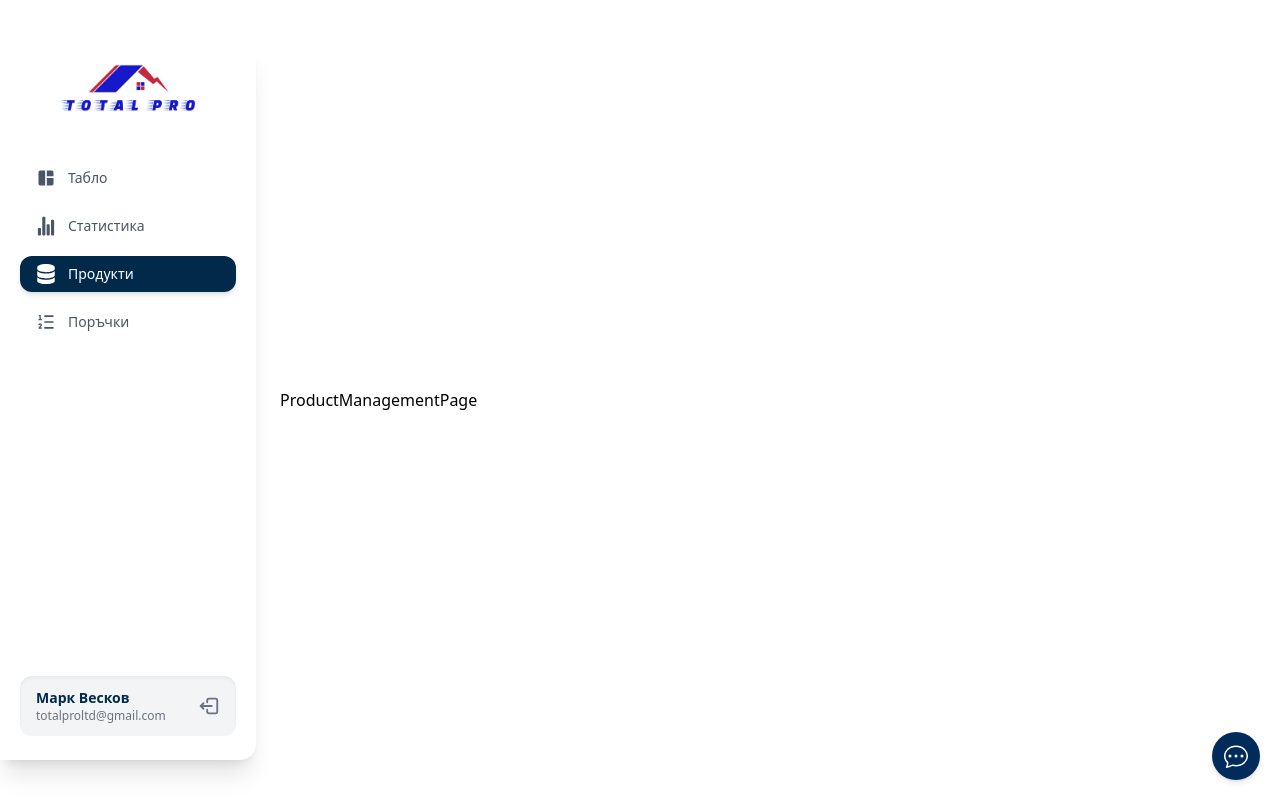
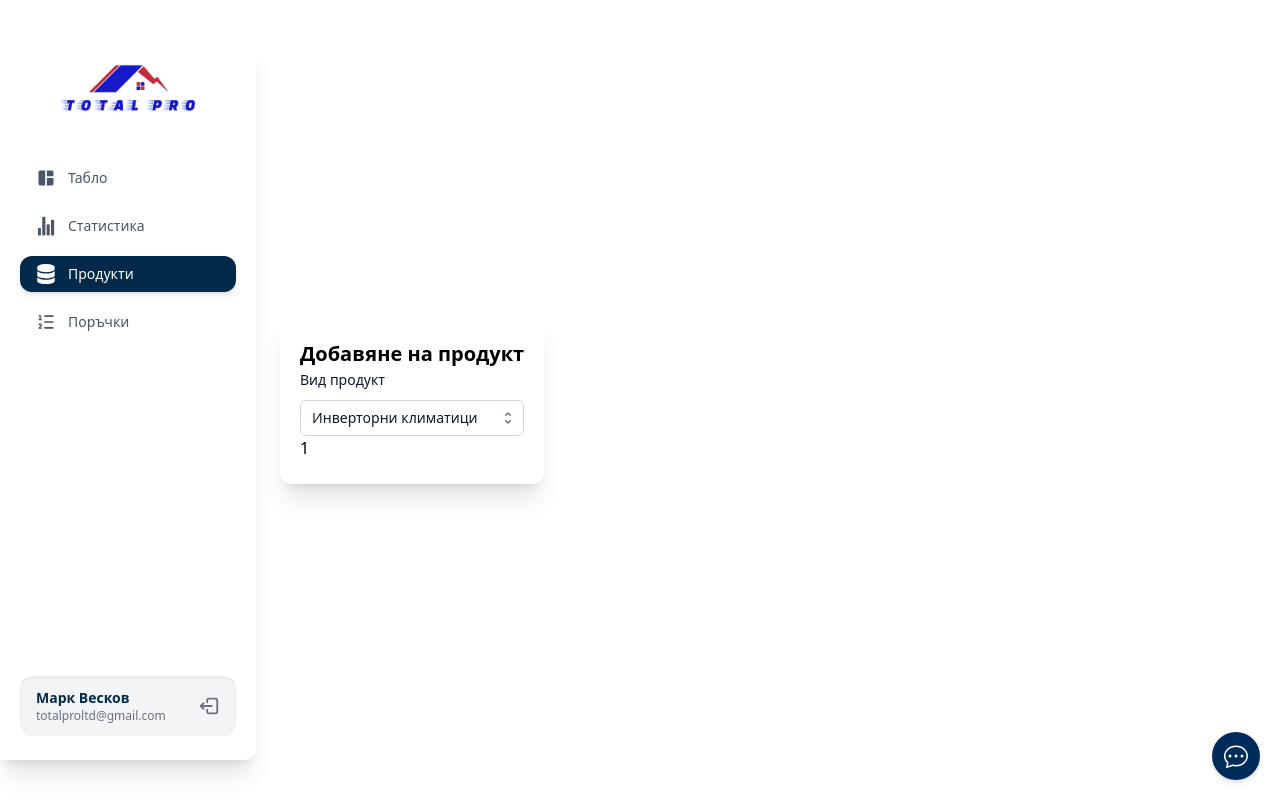
Before and after one commit to MarkVsudo/TotalPro, a React (Vite) app in the folder client/: page /dashboard/products in a window 1280 px wide. Built offline with nearby package versions, Linux system fonts and the light colour scheme.

Commit message:
Working on product managent page in dashboard

```diff
--- a/client/src/components/DashboardPageComponents/Sidebar.jsx
+++ b/client/src/components/DashboardPageComponents/Sidebar.jsx
@@ -33,7 +33,7 @@ const Sidebar = () => {
   ];
 
   return (
-    <div className="sticky top-0 flex flex-col px-5 py-6 h-[90vh] w-64 bg-white text-gray-800 shadow-xl rounded-r-2xl">
+    <div className="sticky top-0 flex flex-col px-5 py-6 h-[90vh] w-64 bg-white text-gray-800 shadow-xl rounded-r-xl">
       <Link to="/" className="flex items-center gap-3 mb-12 justify-center">
         <img
           alt="Nav logo"
--- a/client/src/pages/DashboardPages/ProductManagementPage.jsx
+++ b/client/src/pages/DashboardPages/ProductManagementPage.jsx
@@ -1,7 +1,107 @@
 import React from "react";
+import { useState } from "react";
+import {
+  Label,
+  Listbox,
+  ListboxButton,
+  ListboxOption,
+  ListboxOptions,
+} from "@headlessui/react";
+import { ChevronUpDownIcon } from "@heroicons/react/16/solid";
+import { CheckIcon } from "@heroicons/react/20/solid";
+const productTypes = [
+  {
+    id: 1,
+    name: "Инверторни климатици",
+  },
+  {
+    id: 2,
+    name: "Хиперинверторни климатици",
+  },
+  {
+    id: 3,
+    name: "Подови климатици",
+  },
+  {
+    id: 4,
+    name: "Мултисплит системи",
+  },
+  {
+    id: 5,
+    name: "Колонни системи",
+  },
+  {
+    id: 6,
+    name: "Касетъчни климатици",
+  },
+  {
+    id: 7,
+    name: "Аксесоари за монтаж",
+  },
+];
+const ProductManagementPage = () => {
+  const [selected, setSelected] = useState(productTypes[0]);
 
-const ProductManagementPage = () => {
-  return <div>ProductManagementPage</div>;
+  return (
+    <div>
+      {/* Add Product Form */}
+      <div className="flex flex-col px-5 py-6 bg-white shadow-xl rounded-xl">
+        <h1 className="text-xl font-semibold">Добавяне на продукт</h1>
+
+        {/* Product type selection dropdown */}
+        <Listbox value={selected} onChange={setSelected}>
+          <Label className="block text-sm/6 font-medium text-gray-900">
+            Вид продукт
+          </Label>
+          <div className="relative mt-2">
+            <ListboxButton className="grid w-full cursor-default grid-cols-1 rounded-md bg-white py-1.5 pr-2 pl-3 text-left text-gray-900 outline-1 -outline-offset-1 outline-gray-300 focus-visible:outline-2 focus-visible:-outline-offset-2 focus-visible:outline-indigo-600 sm:text-sm/6">
+              <span className="col-start-1 row-start-1 flex items-center gap-3 pr-6">
+                <span className="block truncate">{selected.name}</span>
+              </span>
+              <ChevronUpDownIcon
+                aria-hidden="true"
+                className="col-start-1 row-start-1 size-5 self-center justify-self-end text-gray-500 sm:size-4"
+              />
+            </ListboxButton>
+
+            <ListboxOptions
+              transition
+              className="absolute z-10 mt-1 max-h-56 w-full overflow-auto rounded-md bg-white py-1 text-base shadow-lg outline-1 outline-black/5 data-leave:transition data-leave:duration-100 data-leave:ease-in data-closed:data-leave:opacity-0 sm:text-sm"
+            >
+              {productTypes.map((person) => (
+                <ListboxOption
+                  key={person.id}
+                  value={person}
+                  className="group relative cursor-default py-2 pr-9 pl-3 text-gray-900 select-none data-focus:bg-indigo-600 data-focus:text-white data-focus:outline-hidden"
+                >
+                  <span className="ml-3 block truncate font-normal group-data-selected:font-semibold">
+                    {person.name}
+                  </span>
+
+                  <span className="absolute inset-y-0 right-0 flex items-center pr-4 text-indigo-600 group-not-data-selected:hidden group-data-focus:text-white">
+                    <CheckIcon aria-hidden="true" className="size-5" />
+                  </span>
+                </ListboxOption>
+              ))}
+            </ListboxOptions>
+          </div>
+        </Listbox>
+
+        {/* Add product form */}
+        {(() => {
+          switch (selected.id) {
+            case 1:
+              return <>1</>;
+            case 2:
+              return <>2</>;
+            default:
+              return <span>Невалидна селекция</span>;
+          }
+        })()}
+      </div>
+    </div>
+  );
 };
 
+// В базата данни ще се сложат всички нужни таблици като не са задължителни всички полета. Различните климатици имат различни колони
 export default ProductManagementPage;
```
